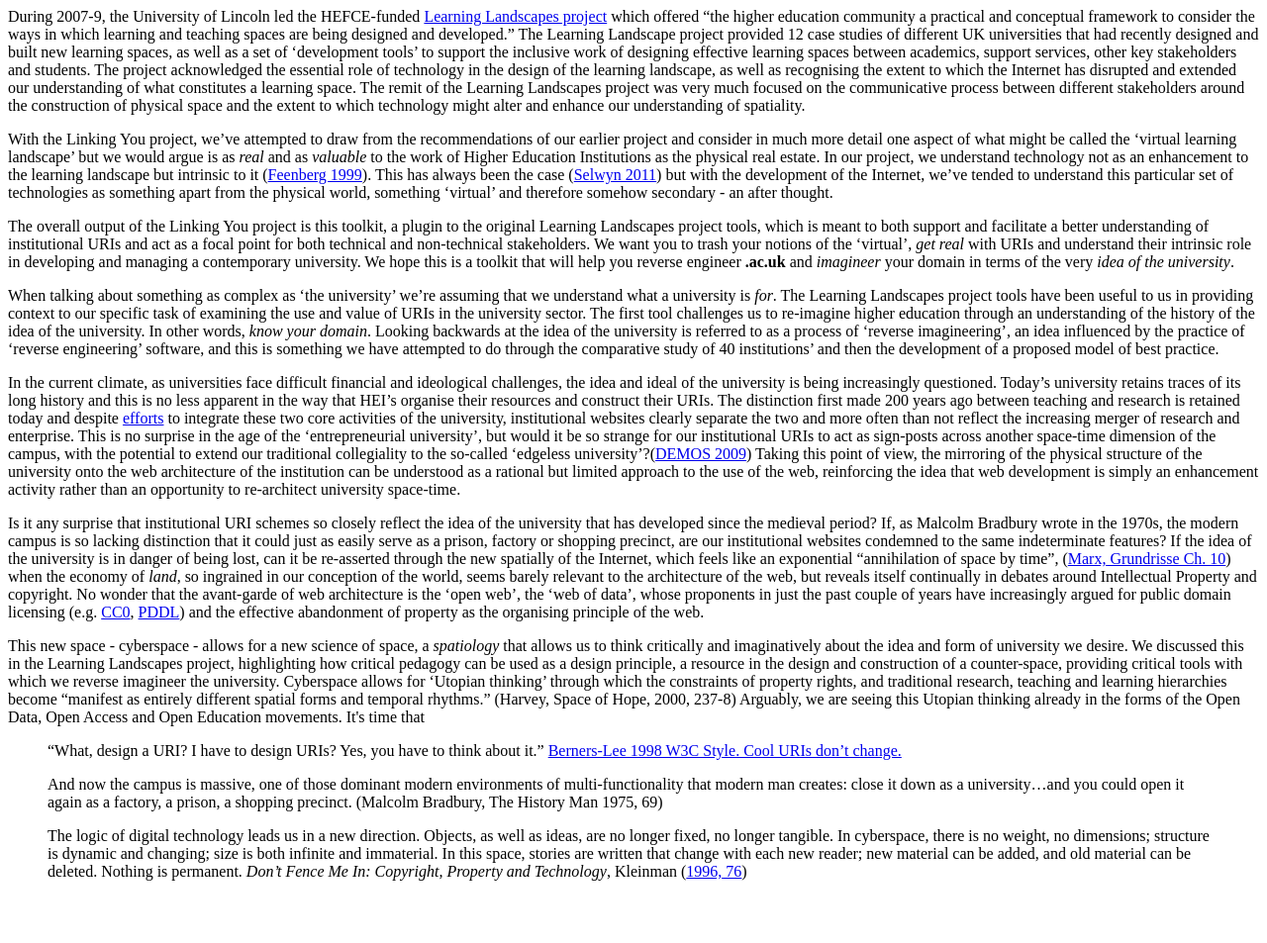
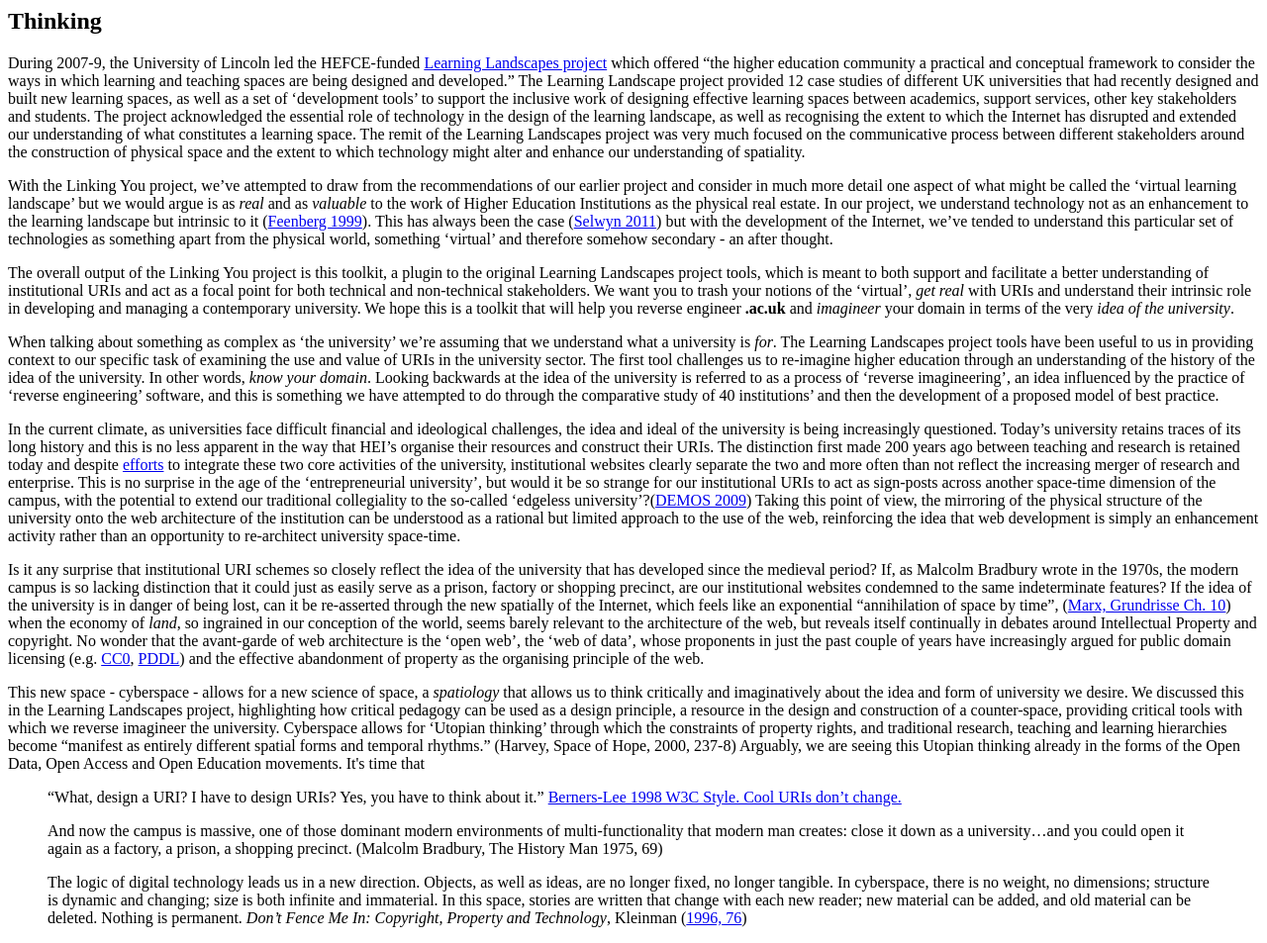
Before and after one commit to DFFlanders/Linking-You, a PHP site: page /thinking.php in a window 1280 px wide. Shown: the whole page at 99% size. Before the commit the page ends 890 px from the top, so only its background shows below. Run offline with PHP 8.4, Linux system fonts and the light colour scheme.

Commit message:
HTML5 markup and title

```diff
--- a/thinking.php
+++ b/thinking.php
@@ -1,4 +1,6 @@
-<div class="grid_8">
+<article class="grid_8">
+
+	<h1>Thinking</h1>
 
 	<p>During 2007-9, the University of Lincoln led the HEFCE-funded <a href="http://learninglandscapes.lincoln.ac.uk/">Learning Landscapes project</a> which offered “the higher education community a practical and conceptual framework to consider the ways in which learning and teaching spaces are being designed and developed.” The Learning Landscape project provided 12 case studies of different UK universities that had recently designed and built new learning spaces, as well as a set of ‘development tools’ to support the inclusive work of designing effective learning spaces between academics, support services, other key stakeholders and students. The project acknowledged the essential role of technology in the design of the learning landscape, as well as recognising the extent to which the Internet has disrupted and extended our understanding of what constitutes a learning space. The remit of the Learning Landscapes project was very much focused on the communicative process between different stakeholders around the construction of physical space and the extent to which technology might alter and enhance our understanding of spatiality.</p>
 
@@ -13,19 +15,19 @@
 	<p>Is it any surprise that institutional URI schemes so closely reflect the idea of the university that has developed since the medieval period? If, as Malcolm Bradbury wrote in the 1970s, the modern campus is so lacking distinction that it could just as easily serve as a prison, factory or shopping precinct, are our institutional websites condemned to the same indeterminate features? If the idea of the university is in danger of being lost, can it be re-asserted through the new spatially of the Internet, which feels like an exponential “annihilation of space by time”, (<a href="http://www.marxists.org/archive/marx/works/1857/grundrisse/ch10.htm">Marx, Grundrisse Ch. 10</a>) when the economy of <em>land</em>, so ingrained in our conception of the world, seems barely relevant to the architecture of the web, but reveals itself continually in debates around Intellectual Property and copyright. No wonder that the avant-garde of web architecture is the ‘open web’, the ‘web of data’, whose proponents in just the past couple of years have increasingly argued for public domain licensing (e.g. <a href="http://creativecommons.org/choose/zero/">CC0</a>, <a href="http://www.opendatacommons.org/licenses/pddl/">PDDL</a>) and the effective abandonment of property as the organising principle of the web.</p>
 
 	<p>This new space - cyberspace - allows for a new science of space, a <em>spatiology</em> that allows us to think critically and imaginatively about the idea and form of university we desire. We discussed this in the Learning Landscapes project, highlighting how critical pedagogy can be used as a design principle, a resource in the design and construction of a counter-space, providing critical tools with which we reverse imagineer the university. Cyberspace allows for ‘Utopian thinking’ through which the constraints of property rights, and traditional research, teaching and learning hierarchies become “manifest as entirely different spatial forms and temporal rhythms.” (Harvey, Space of Hope, 2000, 237-8) Arguably, we are seeing this Utopian thinking already in the forms of the Open Data, Open Access and Open Education movements. It's time that </p>
-</div>
 
+</article>
 
-<div class="grid_4 last">
-<div class="box bg_light">
+<aside class="grid_4 last">
 
-<div><blockquote>“What, design a URI? I have to design URIs? Yes, you have to think about it.” <a href="http://www.w3.org/Provider/Style/URI">Berners-Lee 1998 W3C Style. Cool URIs don’t change.</a></blockquote></div>
+	<div class="box">
 
-<div><blockquote>And now the campus is massive, one of those dominant modern environments of multi-functionality that modern man creates: close it down as a university…and you could open it again as a factory, a prison, a shopping precinct. (Malcolm Bradbury, The History Man 1975, 69)</blockquote></div>
+		<blockquote>“What, design a URI? I have to design URIs? Yes, you have to think about it.” <a href="http://www.w3.org/Provider/Style/URI">Berners-Lee 1998 W3C Style. Cool URIs don’t change.</a></blockquote></div>
 
-<div>
+		<blockquote>And now the campus is massive, one of those dominant modern environments of multi-functionality that modern man creates: close it down as a university…and you could open it again as a factory, a prison, a shopping precinct. (Malcolm Bradbury, The History Man 1975, 69)</blockquote>
+
 		<blockquote>The logic of digital technology leads us in a new direction. Objects, as well as ideas, are no longer fixed, no longer tangible. In cyberspace, there is no weight, no dimensions; structure is dynamic and changing; size is both infinite and immaterial. In this space, stories are written that change with each new reader; new material can be added, and old material can be deleted. Nothing is permanent. <em>Don’t Fence Me In: Copyright, Property and Technology</em>, Kleinman (<a href="http://books.google.com/books?id=7P9oAAAAIAAJ">1996, 76</a>)
 		</blockqoute>
+
 	</div>
-</div>
-</div>
+</aside>
```
Lines whose indentation alone changed are shown as unchanged.
